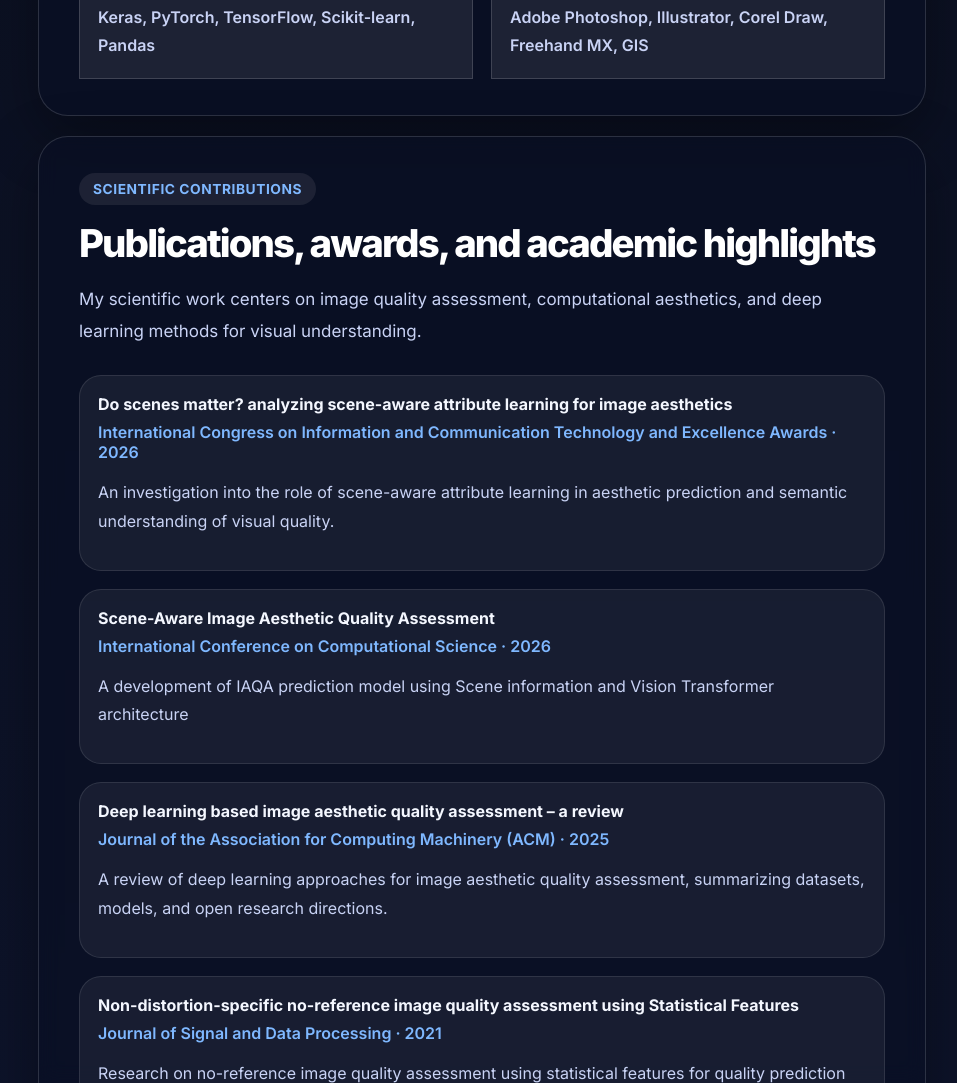
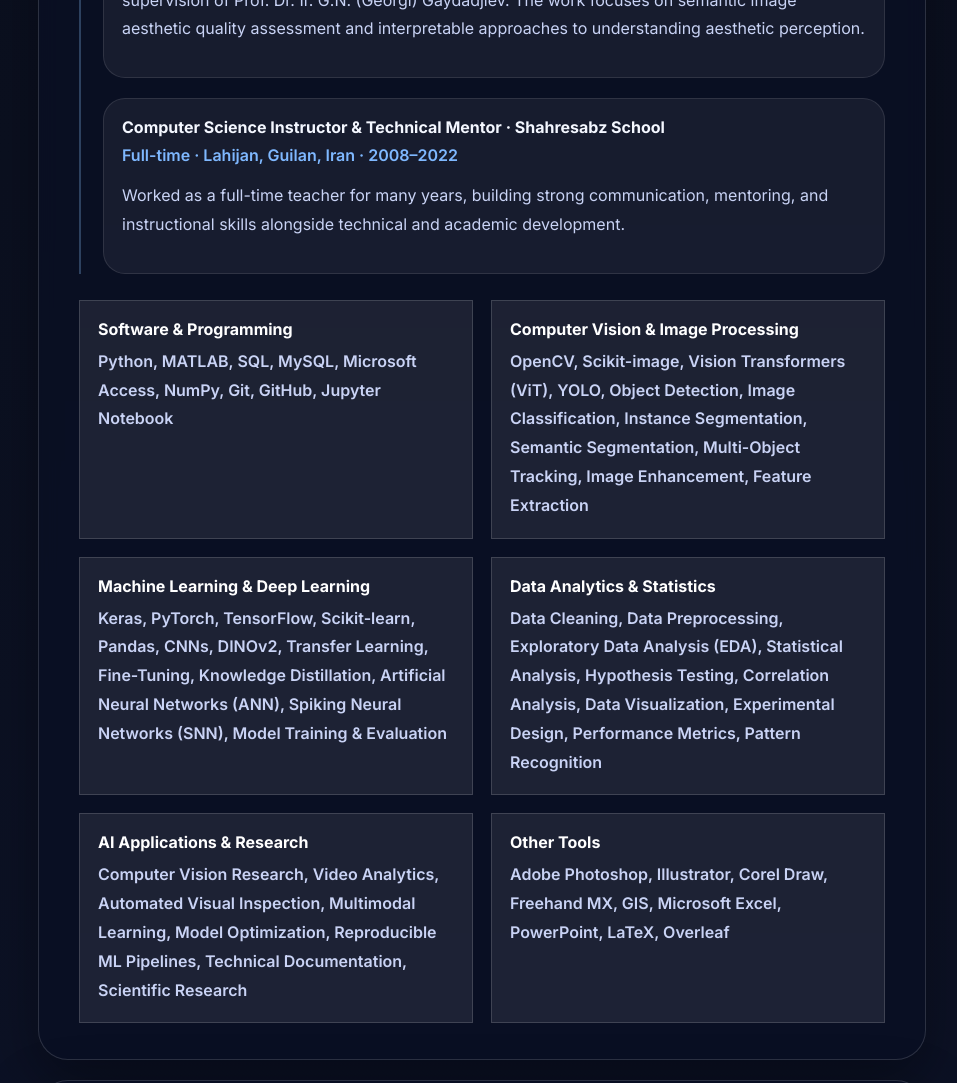
Before and after one commit to Maedeh-Daryanavard/Maedeh-Daryanavard.github.io, a plain HTML site: page index.html in a window 1280 px wide. Shown: the part 3303-4386 px from the top of the page, without its empty margins (294-1251 px from the left). Drawn offline with Linux system fonts and the light colour scheme.

Commit message:
Enhance skills section and add project links
Added links to other projects and expanded skills section with detailed descriptions.

```diff
--- a/index.html
+++ b/index.html
@@ -242,6 +242,29 @@
 
     </div>
     </div>
+    <div class="other-projects-box">
+
+    <h3 class="other-projects-title">Other Projects</h3>
+
+    <div class="other-projects-links">
+
+      <a href="resume/project/Second_Hand_Product_Management_System.html">
+        Second-Hand Product Management System
+        <i class="fa-solid fa-arrow-up-right-from-square"></i>
+      </a>
+
+      <a href="resume/project/Office_Management_System.html">
+        Office Management System
+        <i class="fa-solid fa-arrow-up-right-from-square"></i>
+      </a>
+
+      <a href="resume/project/Basic_Image_Processing.html">
+        Basic Image Processing
+        <i class="fa-solid fa-arrow-up-right-from-square"></i>
+      </a>
+
+    </div>
+  </div>
 </section>
 
       <section id="experience" class="section">
@@ -270,25 +293,63 @@
             </div>
           </div>
 
+
         <div class="skills-grid">
+
           <div class="skill-card">
             <h4>Software & Programming</h4>
-              <p>Python, MATLAB, MySQL, Microsoft Access</p>
+            <p>Python, MATLAB, SQL, MySQL, Microsoft Access,
+               NumPy, Git, GitHub, Jupyter Notebook</p>
           </div>
+
           <div class="skill-card">
-              <h4>Computer Vision</h4>
-              <p>OpenCV, Scikit-image, Vision Transformer</p>
+            <h4>Computer Vision & Image Processing</h4>
+            <p>OpenCV, Scikit-image, Vision Transformers (ViT),
+               YOLO, Object Detection, Image Classification,
+               Instance Segmentation, Semantic Segmentation,
+               Multi-Object Tracking, Image Enhancement,
+               Feature Extraction</p>
           </div>
+
           <div class="skill-card">
-              <h4>Machine Learning</h4>
-              <p>Keras, PyTorch, TensorFlow, Scikit-learn, Pandas</p>
+            <h4>Machine Learning & Deep Learning</h4>
+            <p>Keras, PyTorch, TensorFlow, Scikit-learn,
+               Pandas, CNNs, DINOv2, Transfer Learning,
+               Fine-Tuning, Knowledge Distillation,
+               Artificial Neural Networks (ANN),
+               Spiking Neural Networks (SNN),
+               Model Training & Evaluation</p>
           </div>
+
+          <div class="skill-card">
+            <h4>Data Analytics & Statistics</h4>
+            <p>Data Cleaning, Data Preprocessing,
+               Exploratory Data Analysis (EDA),
+               Statistical Analysis, Hypothesis Testing,
+               Correlation Analysis, Data Visualization,
+               Experimental Design, Performance Metrics,
+               Pattern Recognition</p>
+          </div>
+
+          <div class="skill-card">
+            <h4>AI Applications & Research</h4>
+            <p>Computer Vision Research, Video Analytics,
+               Automated Visual Inspection,
+               Multimodal Learning, Model Optimization,
+               Reproducible ML Pipelines,
+               Technical Documentation,
+               Scientific Research</p>
+          </div>
+
           <div class="skill-card">
             <h4>Other Tools</h4>
-              <p>Adobe Photoshop, Illustrator, Corel Draw, Freehand MX, GIS</p>
+            <p>Adobe Photoshop, Illustrator, Corel Draw,
+               Freehand MX, GIS, Microsoft Excel,
+               PowerPoint, LaTeX, Overleaf</p>
           </div>
+
         </div>
-        </div>
+
       </section>
 
       <section id="contributions" class="section">
```
Lines whose indentation alone changed are shown as unchanged.
